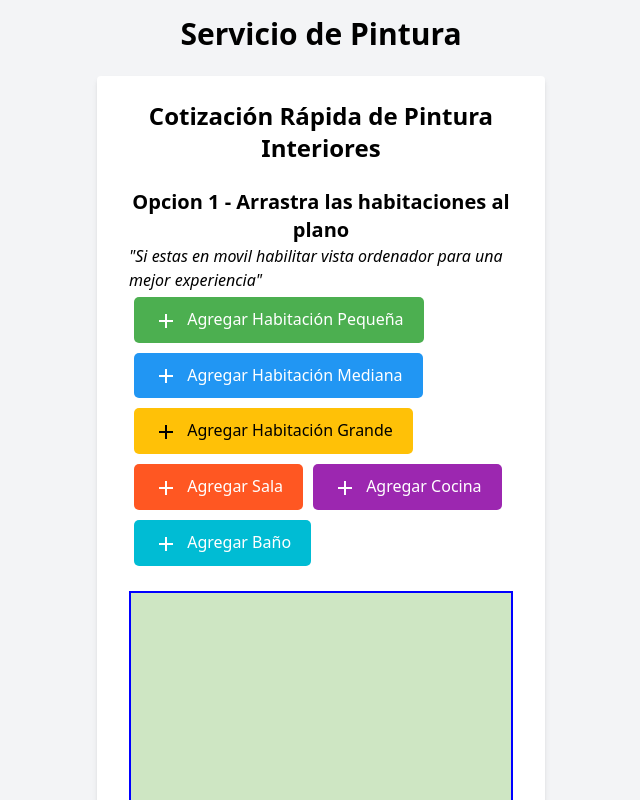
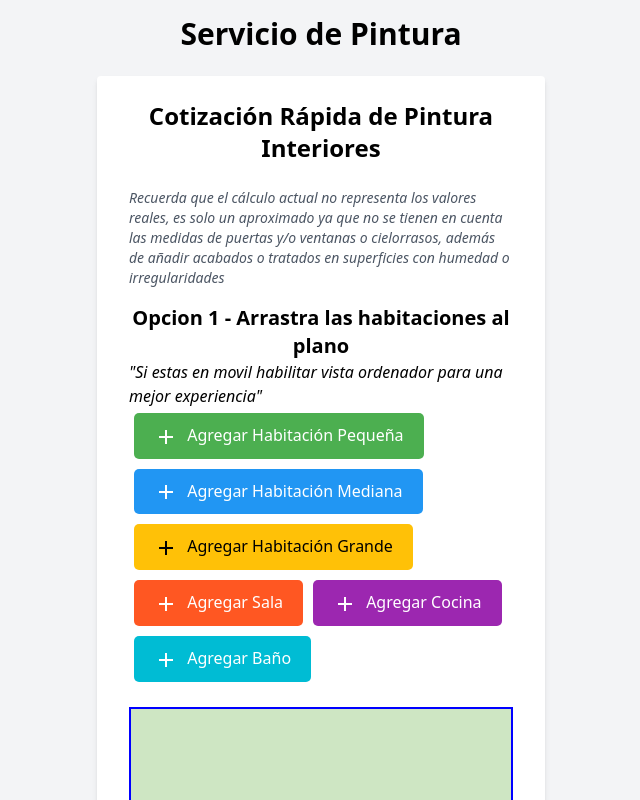
Before and after one commit to iwinser117/cotizador_pintura, a React (Create React App) app: page / in a window 1280 px wide. Shown: the top 800 px of the page, without its empty margins (319-959 px from the left). Built offline with nearby package versions, Linux system fonts and the light colour scheme.

Commit message:
"Added a disclaimer note to the Cotización Rápida form and fixed a missing bracket in the if statement condition."

```diff
--- a/src/FormularioCotizacion.js
+++ b/src/FormularioCotizacion.js
@@ -65,7 +65,7 @@ const FormularioCotizacion = () => {
         const total = calcularCotizacion();
         setCotizacion(total);
 
-        if (isTracked < ENVIOS_LIMIT){
+        if (isTracked < ENVIOS_LIMIT) {
             setIsTracked(isTracked + 1);
             const data = {
                 userAgent: navigator.userAgent,
@@ -192,6 +192,9 @@ const FormularioCotizacion = () => {
     return (
         <div className="max-w-md mx-auto bg-white shadow-md rounded px-8 pt-6 pb-8 mb-4">
             <h2 className="text-2xl font-bold mb-6 text-center">Cotización Rápida de Pintura Interiores</h2>
+            <i className="italic text-sm text-gray-600 block mt-4 mb-4">
+                Recuerda que el cálculo actual no representa los valores reales, es solo un aproximado ya que no se tienen en cuenta las medidas de puertas y/o ventanas o cielorrasos, además de añadir acabados o tratados en superficies con humedad o irregularidades
+            </i>
             <div>
 
                 <PlanoInteractivo onRoomsChange={handleRoomsChange} />
```
